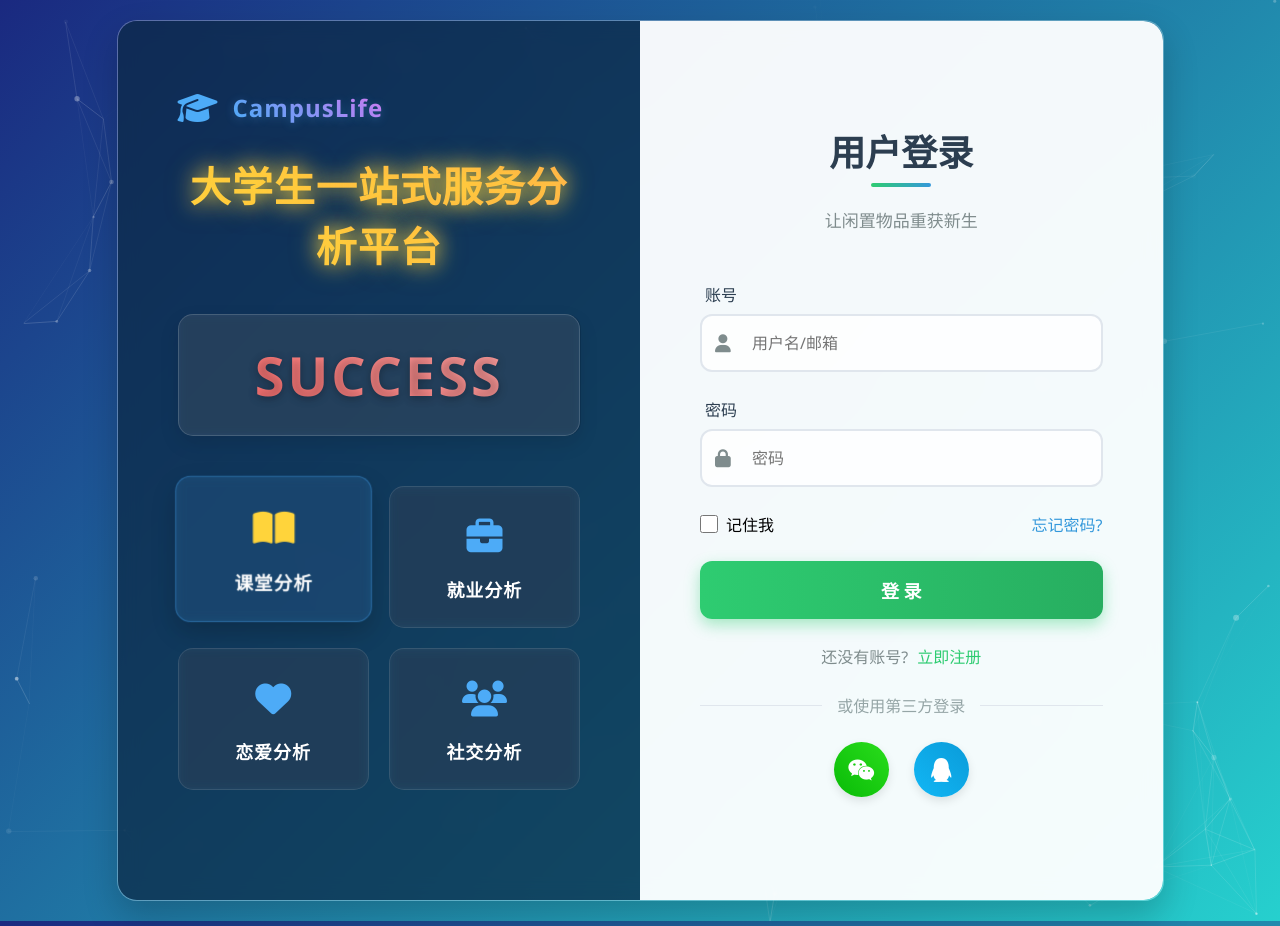
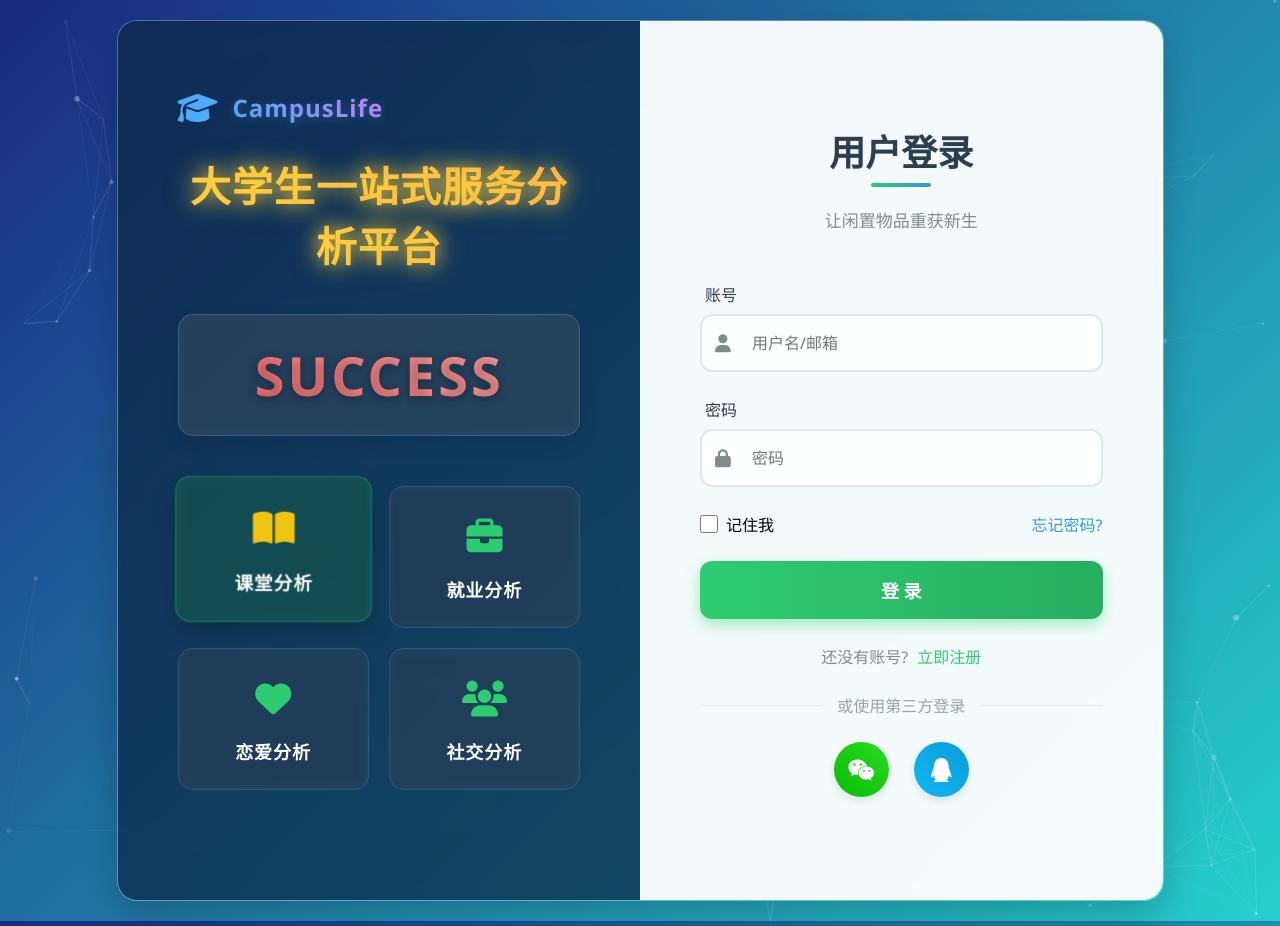
Before and after one commit to jzlyy/frontend-service, a Vue app: page /login in a window 1280 px wide. In both pictures the pointer is over the element 273 px from the left and 557 px from the top of the page. Built offline with nearby package versions, Linux system fonts and the light colour scheme.

Commit message:
FeatureItem.vue

```diff
--- a/src/components/common/FeatureItem.vue
+++ b/src/components/common/FeatureItem.vue
@@ -37,20 +37,20 @@ const handleClick = () => {
 
 .feature-item:hover {
   transform: translateY(-8px) scale(1.03);
-  background: rgba(77, 171, 247, 0.2);
+  background: rgba(46, 204, 113, 0.2);
   box-shadow: 0 10px 25px rgba(0, 0, 0, 0.2);
-  border-color: rgba(77, 171, 247, 0.4);
+  border-color: rgba(46, 204, 113, 0.4);
 }
 
 .feature-icon {
   font-size: 36px;
   margin-bottom: 15px;
-  color: #4dabf7;
+  color: #2ecc71;
   transition: all 0.4s;
 }
 
 .feature-item:hover .feature-icon {
-  color: #ffd43b;
+  color: #f1c40f;
   transform: rotateY(360deg);
 }
 
```
